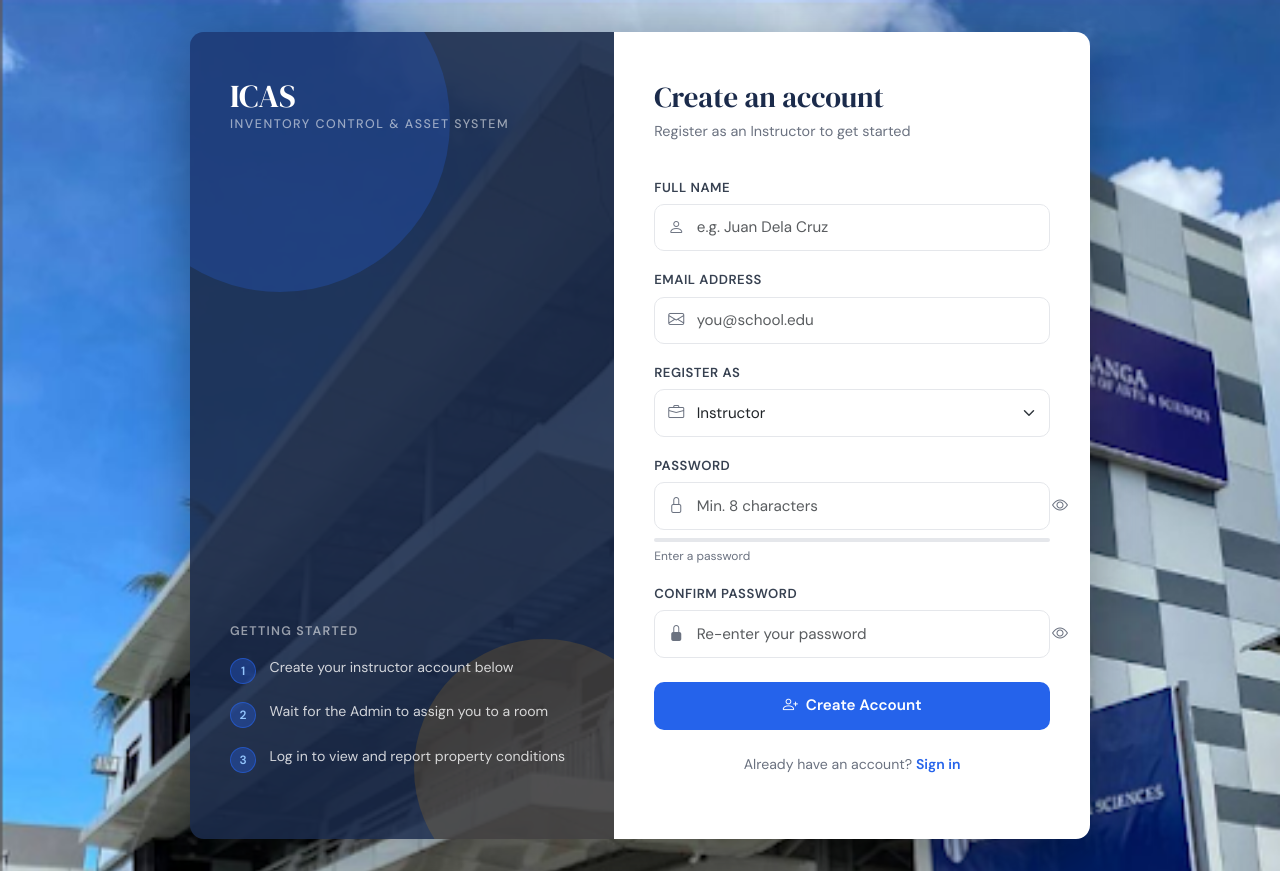
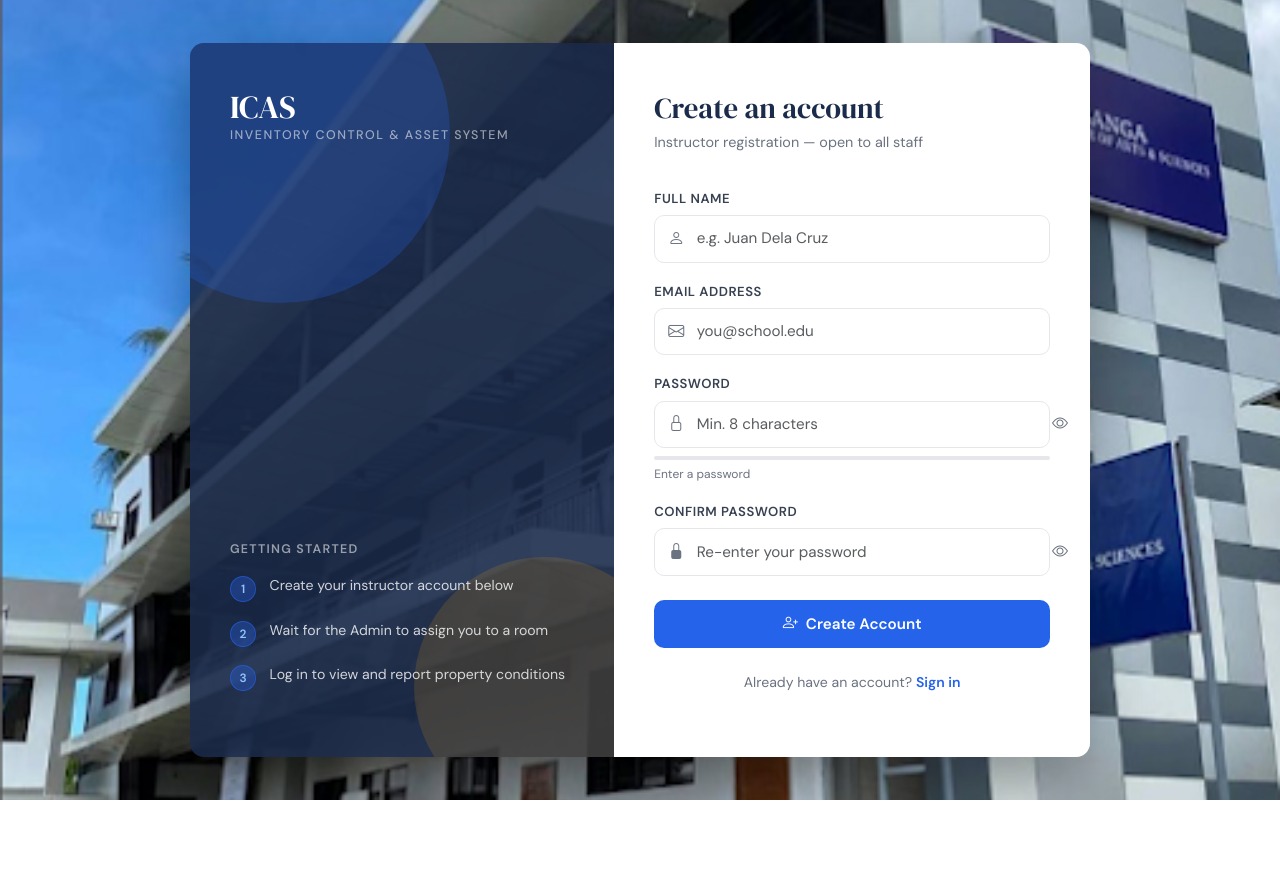
Before and after one commit to gracebautista06/icas-inventory, a PHP site: page /register.php in a window 1280 px wide. After the commit the page ends 800 px from the top, so only its background shows below. Run offline with PHP 8.4, Linux system fonts and the light colour scheme.

Commit message:
auth modification

```diff
--- a/register.php
+++ b/register.php
@@ -1,13 +1,14 @@
 <?php
 // ============================================================
-//  register.php — New Account Registration
+//  register.php — Instructor Registration (Public)
+//  Admin accounts are created manually via the database only.
 // ============================================================
 
 require_once 'config/db.php';
 
 if (session_status() === PHP_SESSION_NONE) session_start();
 
-// If already logged in, redirect
+// If already logged in, redirect to their dashboard
 if (!empty($_SESSION['user_id'])) {
     $dest = $_SESSION['user_role'] === 'admin' ? 'admin/dashboard.php' : 'instructor/dashboard.php';
     header("Location: $dest");
@@ -24,11 +25,14 @@ if ($_SERVER['REQUEST_METHOD'] === 'POST') {
     // Collect & sanitize inputs
     $full_name        = trim($_POST['full_name']        ?? '');
     $email            = trim($_POST['email']            ?? '');
-    $role             =      $_POST['role']             ?? '';
     $password         =      $_POST['password']         ?? '';
     $confirm_password =      $_POST['confirm_password'] ?? '';
 
-    // Keep values for repopulating the form
+    // Role is ALWAYS instructor from public registration.
+    // Admin accounts must be inserted directly into the database.
+    $role = 'instructor';
+
+    // Keep values for repopulating the form on error
     $fields = ['full_name' => $full_name, 'email' => $email];
 
     // ── Validation ────────────────────────────────────────────
@@ -54,14 +58,14 @@ if ($_SERVER['REQUEST_METHOD'] === 'POST') {
         $error = 'Passwords do not match.';
 
     } else {
-        // Check if email already exists
+        // Check for duplicate email (email must be unique)
         $stmt = $pdo->prepare("SELECT id FROM users WHERE email = ? LIMIT 1");
         $stmt->execute([$email]);
 
         if ($stmt->fetch()) {
             $error = 'That email address is already registered.';
         } else {
-            // ── Create the account ────────────────────────────
+            // ── Create the instructor account ──────────────────
             $hash = password_hash($password, PASSWORD_BCRYPT, ['cost' => 12]);
 
             $stmt = $pdo->prepare(
@@ -70,7 +74,7 @@ if ($_SERVER['REQUEST_METHOD'] === 'POST') {
             );
             $stmt->execute([$full_name, $email, $hash, $role]);
 
-            // Redirect to login with success message
+            // Redirect to login with success flag
             header('Location: index.php?registered=1');
             exit;
         }
@@ -130,7 +134,7 @@ if ($_SERVER['REQUEST_METHOD'] === 'POST') {
   <div class="auth-form-panel">
 
     <h1 class="auth-title">Create an account</h1>
-    <p class="auth-subtitle">Register as an Instructor to get started</p>
+    <p class="auth-subtitle">Instructor registration — open to all staff</p>
 
     <?php if ($error): ?>
       <div class="alert alert-danger d-flex align-items-center gap-2">
@@ -177,18 +181,9 @@ if ($_SERVER['REQUEST_METHOD'] === 'POST') {
         </div>
       </div>
 
-      <!-- Role -->
-      <div class="mb-3">
-        <label class="form-label">Register as</label>
-        <div class="input-group-icon">
-          <i class="bi bi-briefcase"></i>
-          <!-- padding-left keeps the icon clear of the select text -->
-          <select name="role" class="form-select form-control" style="padding-left:2.6rem;" required>
-            <option value="instructor">Instructor</option>
-            <option value="admin">Administrator</option>
-          </select>
-        </div>
-      </div>
+      <!-- REMOVED: "Register as" role dropdown -->
+      <!-- Role is hardcoded to 'instructor' server-side. -->
+      <!-- Admin accounts are created directly in the database. -->
 
       <!-- Password -->
       <div class="mb-3">
```
Also changed, not shown: index.php (+9 -16 lines).
